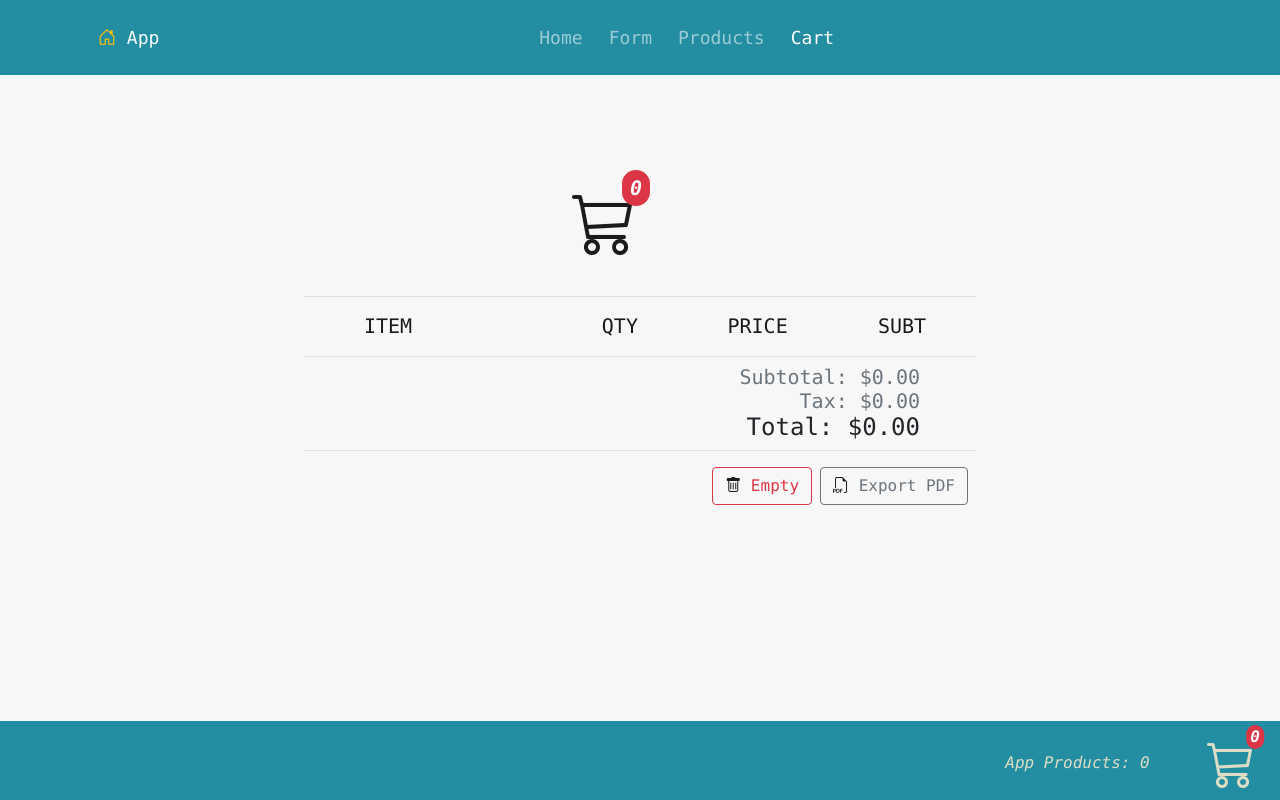
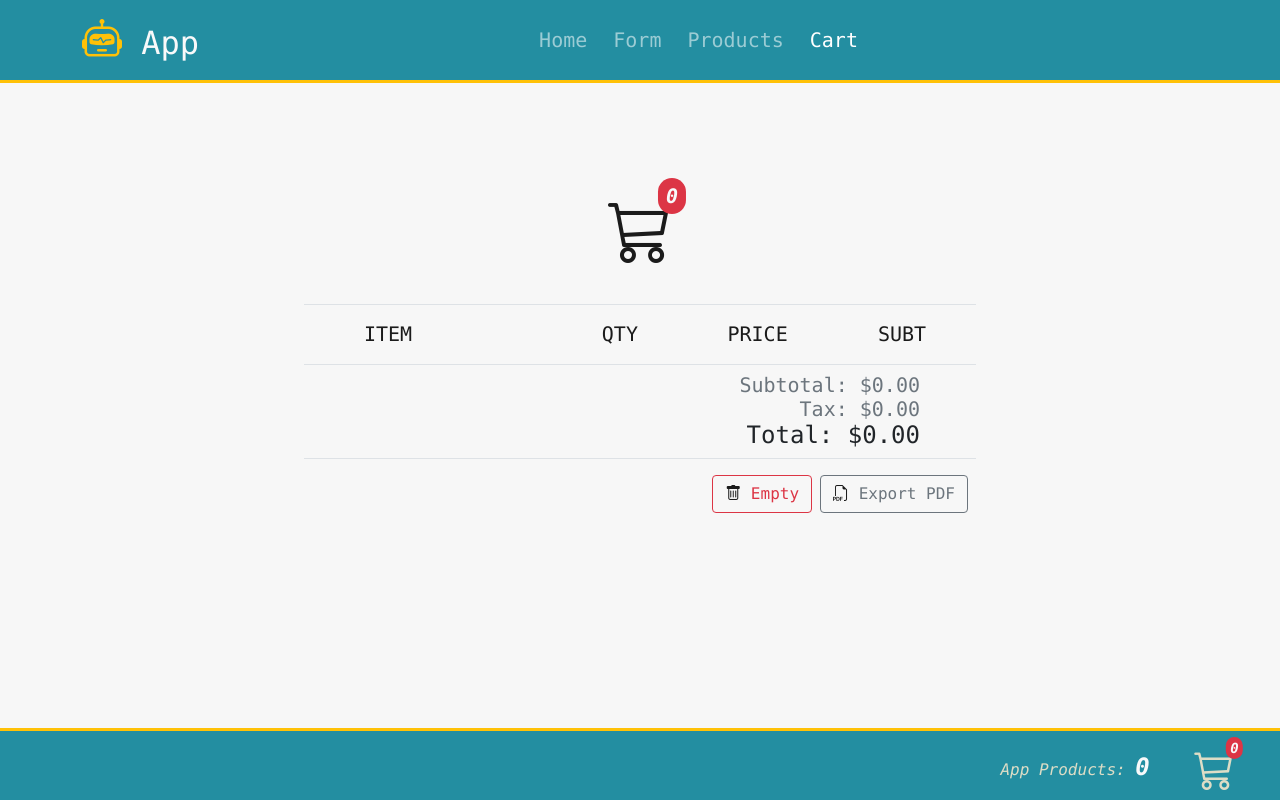
Before and after one commit to kev-web/react-usereducer-store, a React (Create React App) app: page /cart-page in a window 1280 px wide. Built offline with nearby package versions, Linux system fonts and the light colour scheme.

Commit message:
added yellow green styles and home btns shadows plus logo replaced

```diff
--- a/src/storeComponents/CartDetailsRow.js
+++ b/src/storeComponents/CartDetailsRow.js
@@ -1,6 +1,7 @@
 import React from 'react'
 import CartBtn from './CartBtn'
 import CartInputBoxQuantity from './CartInputBoxQuantity'
+import CartBtnIcon from './CartBtnIcon'
 
 const CartDetailsRow = (props) => {
 
@@ -40,14 +41,16 @@ const CartDetailsRow = (props) => {
                             <CartBtn
                                 btnType={'button'}
                                 btnValue={props.currentItem.id}
-                                btnClass={'btn btn-outline-secondary btn-sm'}
-                                mainText={'-'}
+                                btnClass={'btn btn-secondary btn-sm'}
+                                // mainText={'-'}
+                                btnIcon={<CartBtnIcon iconTagClassName={'bi bi-dash-circle text-light fs-6'} />}
                                 onClickFunc={removeItemFromCart2Handler}/>
                             <CartBtn
                             btnType={'button'}
                             btnValue={props.currentItem.id}
                             btnClass={'btn btn-primary btn-sm'}
-                            mainText={'+'}
+                            // mainText={'+'}
+                            btnIcon={<CartBtnIcon iconTagClassName={'bi bi-plus-circle text-light fs-6'}/>}
                             onClickFunc={addItemToCart2Handler}/>
                         </div>
                     </div>
--- a/src/storeComponents/CartForm.js
+++ b/src/storeComponents/CartForm.js
@@ -36,13 +36,13 @@ const CartForm = (props) => {
         </div>
 
         <div className="form-floating">
-          <textarea name="description" id="" cols="30" rows="4" className='form-control mb-3' placeholder='...' autoComplete='off' required></textarea>
-          <label htmlFor="productName" className='form-label text-secondary'>Description:</label>
+          <textarea name="description" id="productDescription" style={{height: '125px'}} maxLength="150" className='form-control mb-3' placeholder='Enter Description...' autoComplete='off' required></textarea>
+          <label htmlFor="productDescription" className='form-label text-secondary'>Description:</label>
         </div>
 
         <div className="form-floating">
-          <input name='price' type="number" step="0.01" min="0" className='form-control mb-3' id='productName' placeholder='...' autoComplete='off' required/>
-          <label htmlFor="productName" className='form-label text-secondary'>Price:</label>
+          <input name='price' type="number" step="0.01" min="0" className='form-control mb-3' id='productPrice' placeholder='Enter Price...' autoComplete='off' required/>
+          <label htmlFor="productPrice" className='form-label text-secondary'>Price:</label>
         </div>
 
         <div className='text-end'>
--- a/src/storeComponents/CartNavbar.js
+++ b/src/storeComponents/CartNavbar.js
@@ -6,18 +6,24 @@ import { NavLink } from 'react-router-dom'
 
 const CartNavbar = () => {
     return (
-        <nav className="navbar sticky-top navbar-expand-lg navbar-dark p-3">
+        <nav className="navbar sticky-top navbar-expand-lg navbar-dark p-3 border-bottom border-warning border-3">
             <div className="container">
-                <NavLink className="navbar-brand nav-link text-light" aria-current="/" to='/'><i className="bi bi-house-door text-warning"></i>&nbsp;App</NavLink>
+                <NavLink className="navbar-brand nav-link p-0" aria-current="/" to='/'>
+                    <h2 className='m-0 text-light'>
+                        <i className="bi bi-robot fs-1 text-warning m-0"></i>&nbsp;App
+                    </h2>
+                </NavLink>
+
+
                 <button className="navbar-toggler" type="button" data-bs-toggle="collapse" data-bs-target="#navbarNavAltMarkup" aria-controls="navbarNavAltMarkup" aria-expanded="false" aria-label="Toggle navigation">
                     <span className="bi bi-three-dots text-warning"></span>
                 </button>
                 <div className="collapse navbar-collapse justify-content-center" id="navbarNavAltMarkup">
                     <div className="navbar-nav text-center">
-                        <NavLink className="nav-link" aria-current="/" to='/'>Home</NavLink>
-                        <NavLink className="nav-link" to='/form-page'>Form</NavLink>
-                        <NavLink className="nav-link" to='/products-page'>Products</NavLink>
-                        <NavLink className="nav-link" to='/cart-page'>Cart</NavLink>
+                        <NavLink className="nav-link fs-5" aria-current="/" to='/'>Home</NavLink>
+                        <NavLink className="nav-link fs-5" to='/form-page'>Form</NavLink>
+                        <NavLink className="nav-link fs-5" to='/products-page'>Products</NavLink>
+                        <NavLink className="nav-link fs-5" to='/cart-page'>Cart</NavLink>
                     </div>
                 </div>
             </div>
--- a/src/storeComponents/MainCart.js
+++ b/src/storeComponents/MainCart.js
@@ -13,7 +13,14 @@ const MainCart = (props) => {
           </div>
           <div className="col-sm-8">
             <div className="container p-3 w-25 mb-3">
-              <CartDetailsLogo displaySize={'display-3'} badgeTextColor={'text-light'} circlePadding={'p-2'} fontSize={20} pillColorBg={'bg-danger'} actualState={props.actualState}/>
+              <CartDetailsLogo
+                displaySize={'display-3'}
+                alignText={'text-center'}
+                badgeTextColor={'text-light'}
+                circlePadding={'p-2'}
+                fontSize={20}
+                pillColorBg={'bg-danger'}
+                actualState={props.actualState}/>
             </div>
             <table className="table table-borderless">
                 <thead className='border-top'>
--- a/src/storeComponents/MainCartComponent.js
+++ b/src/storeComponents/MainCartComponent.js
@@ -213,24 +213,7 @@ function MainCartComponent() {
             <PDFGenerator mainState={mainState} />
             <CartModal dispatchMethod={dispatch} actualState={mainState}/>
 
-            <div className='fixedBox'>
-                <div className="row align-items-center">
-                    <div className='col-6 col-sm-11 text-end'>
-                        <h6 className='beigeTextColor fst-italic'>App Products:&nbsp;{mainState.products.length}</h6>
-                    </div>
-                    <div className='col-6 col-sm-1 text-end'>
-                        <CartDetailsLogo
-                            displaySize={'display-5'}
-                            badgeTextColor={'text-light'}
-                            textColor={'beigeTextColor'}
-                            circlePadding={'p-1'}
-                            alignText={'text-end'}
-                            fontSize={16}
-                            pillColorBg={'bg-danger'}
-                            actualState={mainState}/>
-                    </div>
-                </div>
-            </div>
+
 
             <Routes>
                 <Route path='/' element={<MainCartHome actualState={mainState}/>}/>
@@ -253,6 +236,26 @@ function MainCartComponent() {
                                 dispatchMethod={dispatch}/>}
                 />
             </Routes>
+
+
+            <div className='fixedBox border-top border-warning border-3'>
+                <div className="row align-items-center">
+                    <div className='col-6 col-sm-11 text-end'>
+                        <h6 className='beigeTextColor fst-italic'>App Products:&nbsp;<span className='text-light fs-4 fw-bold'>{mainState.products.length}</span></h6>
+                    </div>
+                    <div className='col-6 col-sm-1 text-end'>
+                        <CartDetailsLogo
+                            displaySize={'display-6'}
+                            badgeTextColor={'text-light'}
+                            textColor={'beigeTextColor'}
+                            circlePadding={'p-1'}
+                            alignText={'text-center'}
+                            fontSize={14}
+                            pillColorBg={'bg-danger'}
+                            actualState={mainState}/>
+                    </div>
+                </div>
+            </div>
 
 
             {/* <div className='container-fluid p-0'>
--- a/src/storeCss/fetch_style.css
+++ b/src/storeCss/fetch_style.css
@@ -107,6 +107,8 @@ td{
 .menuBoxBtn {
     background-color: #ffc107;
     border-radius: 50%;
+    box-shadow: 5px 5px 30px rgb(158, 158, 158);
+    /* border: 1px solid rgb(6, 128, 150); */
 }
 
 .menuBoxBtn:hover {
```
